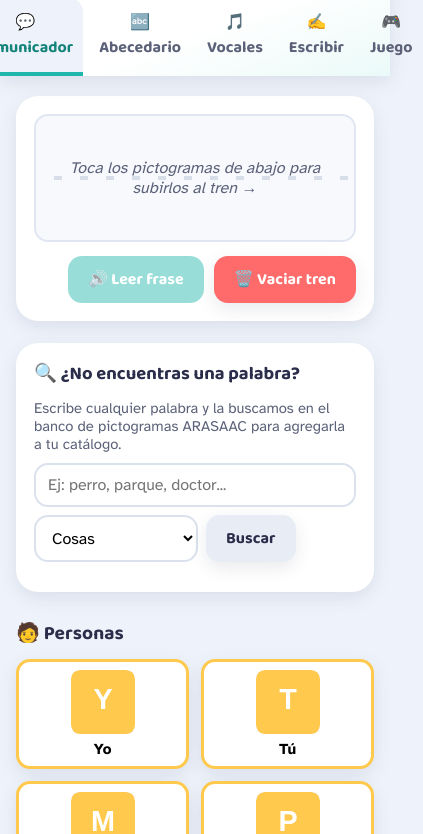
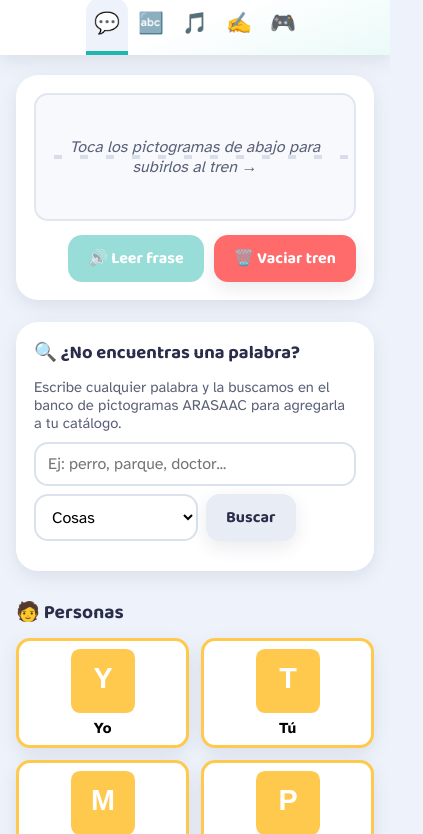
Before and after one commit to aninayuwoki/chaca-words, a website: page www/index.html in a window 390 px wide. Shown: the part 68-902 px from the top of the page, 423 px wide, since content can reach past the window. Drawn offline with Linux system fonts and the light colour scheme; no server answers.

Commit message:
musiquita baby ya tu sabe fixed

```diff
--- a/www/css/style.css
+++ b/www/css/style.css
@@ -38,12 +38,19 @@
 
 * { box-sizing: border-box; margin: 0; padding: 0; }
 
+html {
+  overflow-x: hidden;
+  width: 100%;
+}
+
 body {
   font-family: var(--font-body);
   background: var(--bg);
   color: var(--ink);
   min-height: 100vh;
   padding-bottom: 40px;
+  overflow-x: hidden;
+  width: 100%;
 }
 
 button { font-family: inherit; }
@@ -108,25 +115,28 @@ button { font-family: inherit; }
 
 .tabs {
   display: flex;
+  flex-wrap: wrap;
   justify-content: center;
-  gap: 6px;
-  max-width: 480px;
+  gap: 4px 6px;
+  max-width: 560px;
   margin: 0 auto;
 }
 
 .tab-btn {
-  flex: 1;
+  flex: 0 1 auto;
+  min-width: 0;
   border: none;
   background: transparent;
-  padding: 12px 10px;
+  padding: 10px 12px;
   font-family: var(--font-display);
   font-weight: 700;
-  font-size: 1rem;
+  font-size: 0.95rem;
   color: var(--ink-soft);
   border-bottom: 4px solid transparent;
   cursor: pointer;
   border-radius: var(--radius-md) var(--radius-md) 0 0;
   transition: background 0.15s ease, color 0.15s ease, border-color 0.15s ease;
+  white-space: nowrap;
 }
 
 .tab-btn:hover { color: var(--ink); background: #f4f7fc; }
@@ -692,4 +702,26 @@ footer a { color: var(--accent-dark); }
   .app-header h1 { font-size: 1.35rem; }
   .picto-card img { width: 64px; height: 64px; }
   .juego-encabezado { flex-direction: column; align-items: stretch; }
+  .escenario-vocales { gap: 14px; padding: 14px; }
+  .bloque-letra-animada { width: 100px; }
+  .svg-letra-animada { width: 90px; height: 90px; }
+  .letra-grande { width: 110px; height: 110px; font-size: 3.4rem; }
+  .texto-escritor { font-size: 1.5rem; }
 }
+
+/* Pantallas muy angostas (celulares chicos en la app empaquetada):
+   se esconde el texto de las pestañas y se deja solo el emoji, para
+   que la barra de navegación nunca se desborde ni se corte. */
+@media (max-width: 400px) {
+  .tabs { gap: 2px; }
+  .tab-btn {
+    padding: 10px 8px;
+    font-size: 1.3rem;
+  }
+  .tab-label { display: none; }
+}
+
+@media (max-width: 340px) {
+  .bloque-letra-animada { width: 84px; }
+  .svg-letra-animada { width: 76px; height: 76px; }
+}
--- a/www/index.html
+++ b/www/index.html
@@ -16,11 +16,11 @@
 <header class="app-header">
   <h1><span class="tren-emoji">🚂</span> El Tren de las Palabras</h1>
   <nav class="tabs">
-    <button class="tab-btn activo" data-tab="comunicador">💬 Comunicador</button>
-    <button class="tab-btn" data-tab="abecedario">🔤 Abecedario</button>
-    <button class="tab-btn" data-tab="vocales">🎵 Vocales</button>
-    <button class="tab-btn" data-tab="escritor">✍️ Escribir</button>
-    <button class="tab-btn" data-tab="juego">🎮 Juego</button>
+    <button class="tab-btn activo" data-tab="comunicador" aria-label="Comunicador">💬<span class="tab-label"> Comunicador</span></button>
+    <button class="tab-btn" data-tab="abecedario" aria-label="Abecedario">🔤<span class="tab-label"> Abecedario</span></button>
+    <button class="tab-btn" data-tab="vocales" aria-label="Vocales">🎵<span class="tab-label"> Vocales</span></button>
+    <button class="tab-btn" data-tab="escritor" aria-label="Escribir">✍️<span class="tab-label"> Escribir</span></button>
+    <button class="tab-btn" data-tab="juego" aria-label="Juego">🎮<span class="tab-label"> Juego</span></button>
   </nav>
 </header>
 
```
